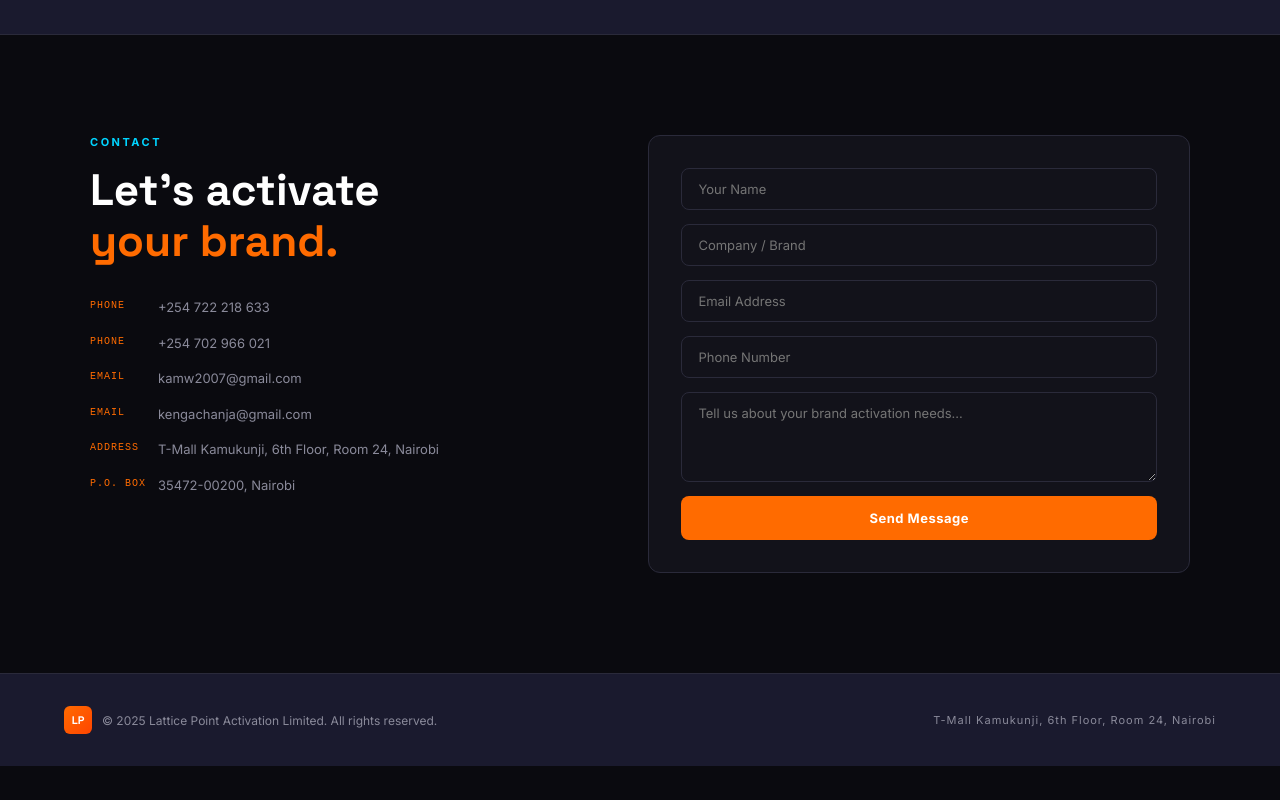
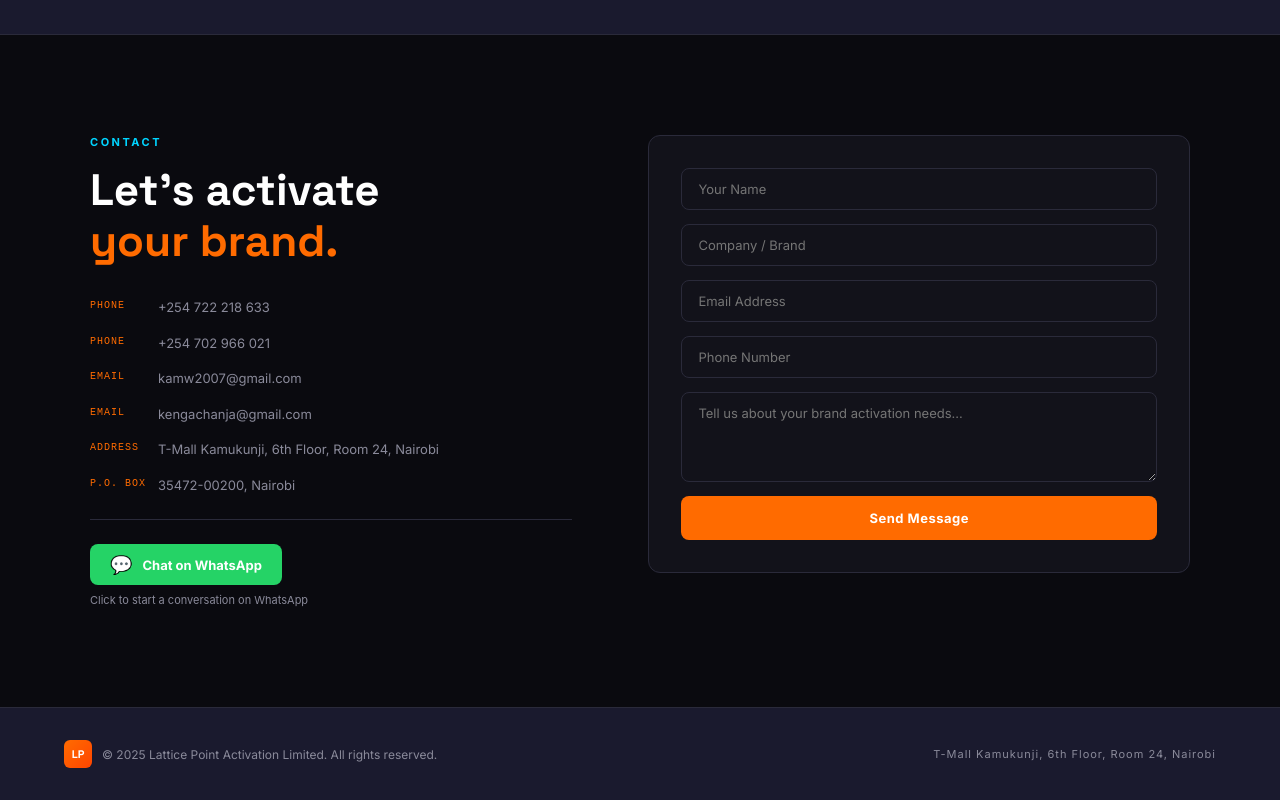
Before and after one commit to 1an226/lattice-point, a React (Create React App) app: page / in a window 1280 px wide. Shown: the part 3802-4602 px from the top of the page. Before the commit the page ends 4568 px from the top, so only its background shows below. Built offline with nearby package versions, Linux system fonts and the light colour scheme.

Commit message:
Add WhatsApp click-to-chat button in contact section

```diff
--- a/src/App.js
+++ b/src/App.js
@@ -142,7 +142,7 @@ function AfricaMap() {
   );
 }
 
-// ===== UPDATED NAVBAR WITH HAMBURGER =====
+// ===== NAVBAR WITH HAMBURGER =====
 function NavBar({ onOpenLogistics }) {
   const [scrolled, setScrolled] = useState(false);
   const [isOpen, setIsOpen] = useState(false);
@@ -289,7 +289,7 @@ function NavBar({ onOpenLogistics }) {
   );
 }
 
-// ===== UPDATED HERO — CURSOR DISAPPEARS =====
+// ===== HERO — CURSOR DISAPPEARS =====
 function Hero() {
   const [typed, setTyped] = useState("");
   const [done, setDone] = useState(false);
@@ -548,6 +548,7 @@ function Clients() {
   );
 }
 
+// ===== UPDATED CONTACT — WITH WHATSAPP BUTTON =====
 function Contact() {
   const [form, setForm] = useState({ name: "", company: "", email: "", phone: "", message: "" });
   const [sent, setSent] = useState(false);
@@ -562,6 +563,10 @@ function Contact() {
     boxSizing: "border-box", transition: "border-color 0.2s",
   };
 
+  // WhatsApp number (international format, no + sign)
+  const whatsappNumber = "254141763639";
+  const whatsappLink = `https://wa.me/${whatsappNumber}?text=Hello%20I%27d%20like%20to%20know%20more%20about%20your%20services.`;
+
   return (
     <section id="contact" style={{ background: "#0A0A0F", padding: "100px 5vw", borderTop: "1px solid #2A2A3A" }}>
       <div style={{ maxWidth: 1100, margin: "0 auto" }}>
@@ -571,6 +576,8 @@ function Contact() {
             <h2 style={{ fontFamily: "Space Grotesk, sans-serif", fontSize: "clamp(28px, 4vw, 44px)", fontWeight: 800, color: "#FFFFFF", margin: "0 0 32px", lineHeight: 1.15 }}>
               Let's activate<br /><span style={{ color: "#FF6B00" }}>your brand.</span>
             </h2>
+
+            {/* Existing contact info */}
             {[
               { label: "Phone", value: "+254 722 218 633" },
               { label: "Phone", value: "+254 702 966 021" },
@@ -584,7 +591,42 @@ function Contact() {
                 <span style={{ fontFamily: "Inter, sans-serif", fontSize: 13, color: "#8A8A9A", lineHeight: 1.5 }}>{item.value}</span>
               </div>
             ))}
+
+            {/* WhatsApp Button */}
+            <div style={{ marginTop: 24, borderTop: "1px solid #2A2A3A", paddingTop: 24 }}>
+              <a
+                href={whatsappLink}
+                target="_blank"
+                rel="noopener noreferrer"
+                style={{
+                  display: "inline-flex",
+                  alignItems: "center",
+                  gap: 10,
+                  background: "#25D366",
+                  color: "#FFFFFF",
+                  padding: "10px 20px",
+                  borderRadius: 8,
+                  textDecoration: "none",
+                  fontFamily: "Inter, sans-serif",
+                  fontSize: 13,
+                  fontWeight: 700,
+                  transition: "all 0.2s",
+                  border: "none",
+                  cursor: "pointer",
+                }}
+                onMouseEnter={e => { e.target.style.background = "#1DA851"; }}
+                onMouseLeave={e => { e.target.style.background = "#25D366"; }}
+              >
+                <span style={{ fontSize: 18 }}>💬</span>
+                Chat on WhatsApp
+              </a>
+              <div style={{ fontSize: 11, color: "#8A8A9A", marginTop: 8 }}>
+                Click to start a conversation on WhatsApp
+              </div>
+            </div>
           </div>
+
+          {/* Contact form (unchanged) */}
           <div style={{ flex: "1 1 340px" }}>
             {sent ? (
               <div style={{ background: "#FF6B0015", border: "1px solid #FF6B0040", borderRadius: 12, padding: 40, textAlign: "center" }}>
```
